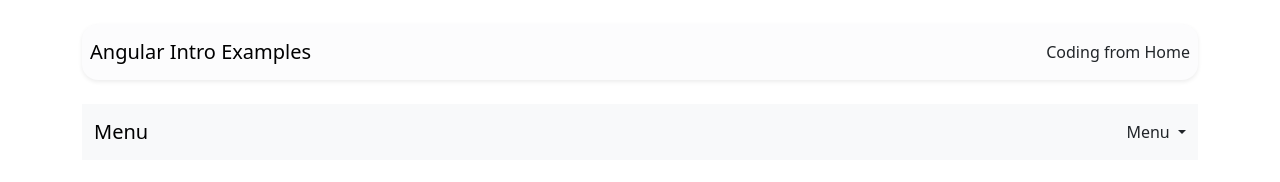
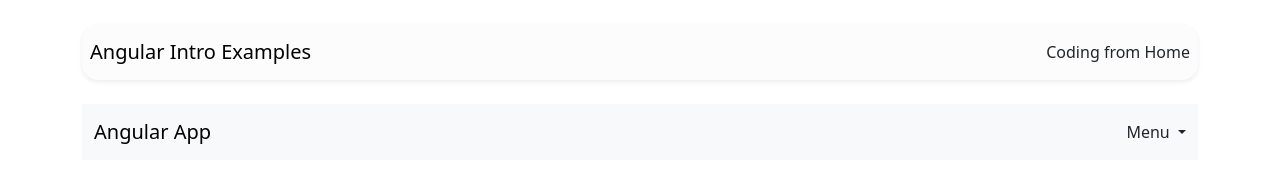
Before and after one commit to nikouliciousp/IntroAngularTailwind, an Angular app: page / in a window 1280 px wide. Shown: the top 182 px of the page. Built offline with nearby package versions, Linux system fonts and the light colour scheme.

Commit message:
feat: update navbar brand text to 'Angular App'

```diff
--- a/src/app/above-bar/above-bar.component.html
+++ b/src/app/above-bar/above-bar.component.html
@@ -1,6 +1,6 @@
 <nav class="navbar navbar-light bg-light">
   <div class="container-fluid">
-    <a class="navbar-brand" href="#">Menu</a>
+    <a class="navbar-brand">Angular App</a>
     <div class="dropdown">
       <a
         class="nav-link dropdown-toggle"
```
